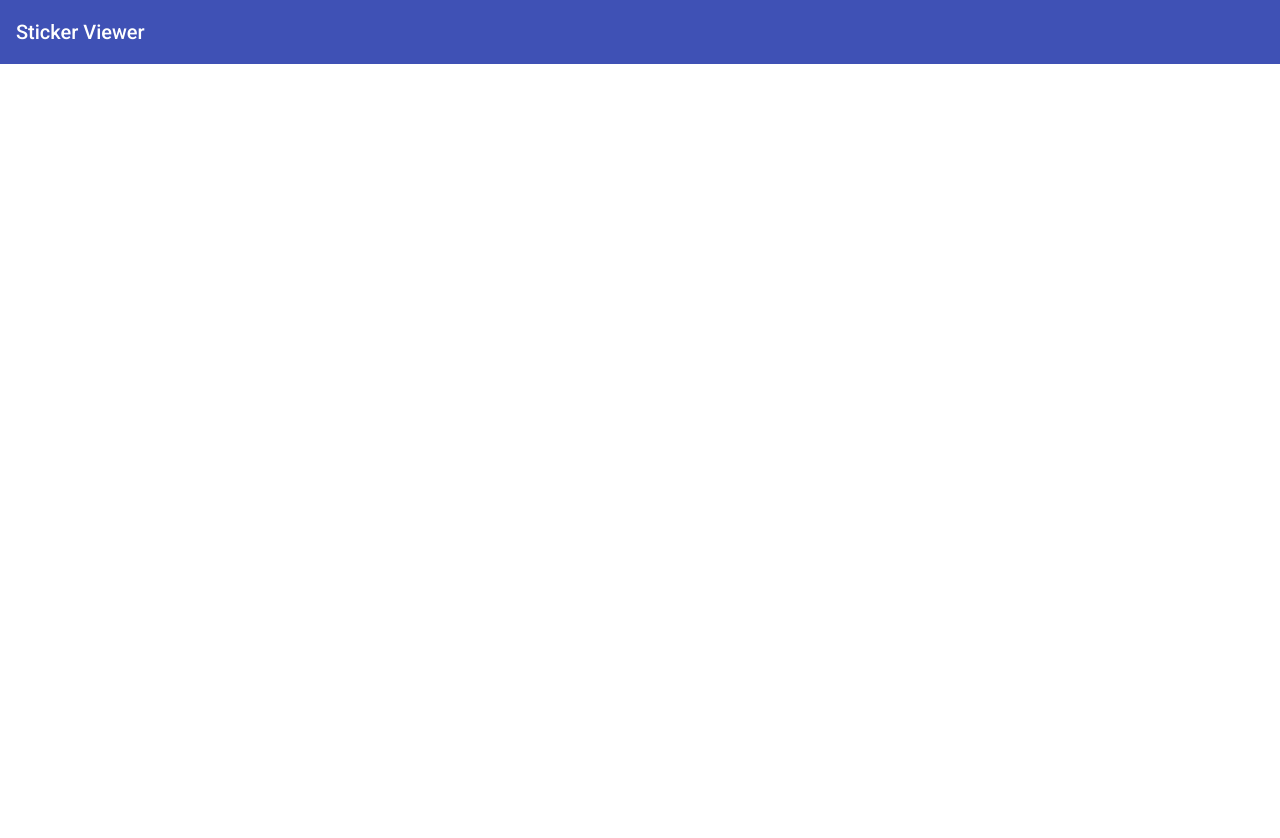
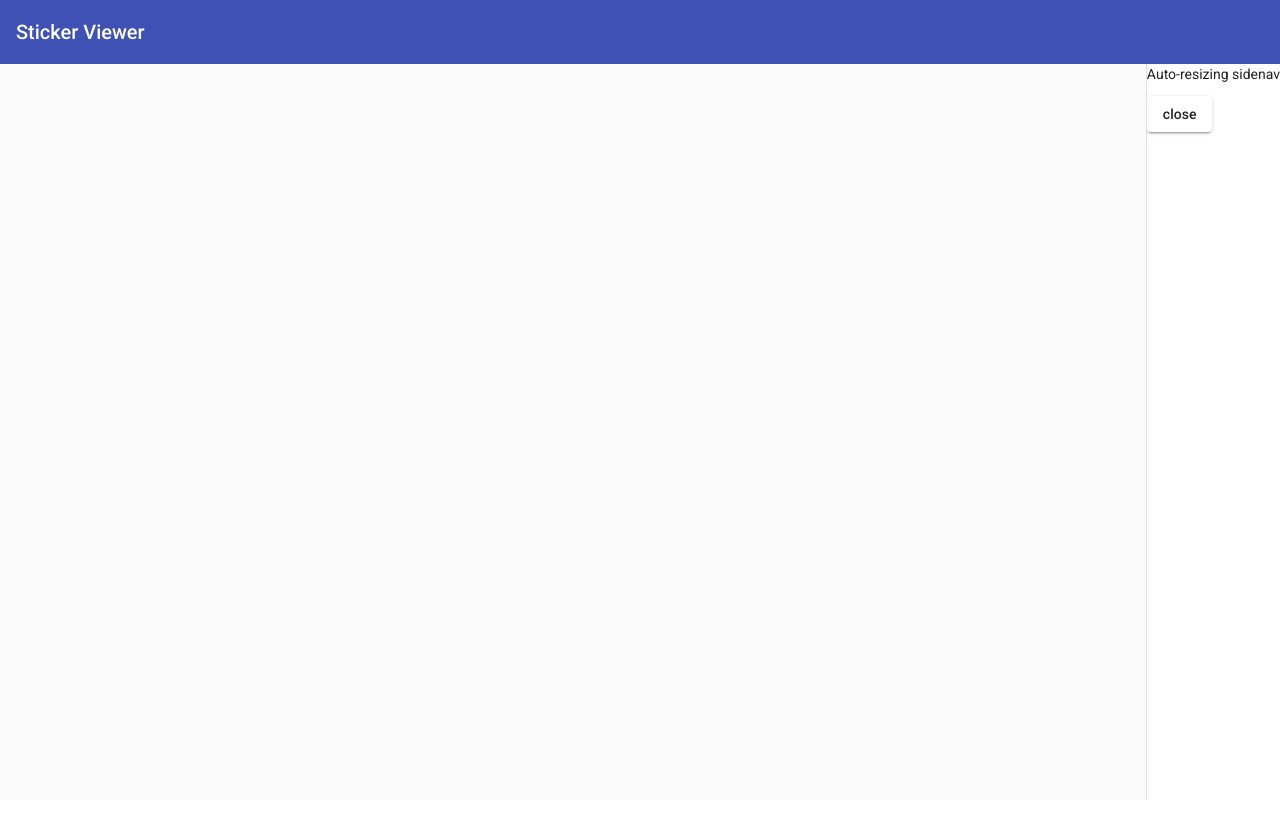
Before and after one commit to felipewesley/fwc-2022-sticker-viewer, an Angular app: page /search in a window 1280 px wide. Shown: the top 838 px of the page. After the commit the page ends 800 px from the top, so only its background shows below. Built offline with nearby package versions, Linux system fonts and the light colour scheme.

Commit message:
layout drawer - overflow config

```diff
--- a/src/app/layout/layout.component.html
+++ b/src/app/layout/layout.component.html
@@ -1,10 +1,14 @@
-<!-- Toolbar -->
-<mat-toolbar [color]="'primary'">
-    <span>Sticker Viewer</span>
-</mat-toolbar>
+<div class="container" role="main">
 
-<div class="content" role="main">
+    <!-- Toolbar -->
+    <div class="toolbar">
+        <mat-toolbar [color]="'primary'">
+            <span>Sticker Viewer</span>
+        </mat-toolbar>
+    </div>
 
-    <router-outlet></router-outlet>
+    <div class="content">
+        <router-outlet></router-outlet>
+    </div>
 
 </div>
--- a/src/app/layout/layout.component.scss
+++ b/src/app/layout/layout.component.scss
@@ -1,8 +1,26 @@
-.content {
+.container {
 
     display: block;
     height: 100%;
     width: 100%;
+    max-height: 100vh;
+
+    position: relative;
+
+    .toolbar {
+        position: sticky;
+        top: 0;
+        left: 0;
+        display: flex;
+        width: 100%;
+    }
+
+    .content {
+        display: block;
+        max-width: 100%;
+        height: 100%;
+        max-height: calc(100% - 64px);
+    }
 }
 
 /* Responsive Styles */
@@ -10,6 +28,13 @@
 
 }
 
+/* When toolbar height changes */
+@media screen and (max-width: 600px) {
+    .content {
+        max-height: calc(100% - 56px) !important;
+    }
+}
+
 @media screen and (max-width: 575px) {
 
 }
--- a/src/app/modules/home/home.component.html
+++ b/src/app/modules/home/home.component.html
@@ -0,0 +1,7 @@
+<div class="container">
+
+    <button mat-raised-button [color]="'primary'" [routerLink]="['/', 'search']">
+        Ir para pesquisa
+    </button>
+
+</div>
--- a/src/app/modules/home/home.component.scss
+++ b/src/app/modules/home/home.component.scss
@@ -0,0 +1,5 @@
+.container {
+
+    padding: 24px;
+
+}
--- a/src/app/modules/pesquisa/pesquisa.component.html
+++ b/src/app/modules/pesquisa/pesquisa.component.html
@@ -1 +1,50 @@
-<router-outlet></router-outlet>
+<mat-drawer-container class="drawer-container" [hasBackdrop]="false" [autosize]="true">
+
+    <!-- Drawer -->
+    <mat-drawer
+        #drawer
+        class="drawer-sidebar"
+        [mode]="'side'"
+        [opened]="true"
+        [position]="'end'">
+
+        <p>Auto-resizing sidenav</p>
+        <!-- <router-outlet></router-outlet> -->
+        <button mat-raised-button (click)="drawer.close()">
+            close
+        </button>
+
+    </mat-drawer>
+
+    <!-- Content -->
+    <mat-drawer-content class="drawer-content">
+
+        <div>
+            <br><br><br><br><br>
+            <br><br><br><br><br>
+            <br><br><br><br><br>
+            <br><br><br><br><br>
+            <br><br><br><br><br>
+            <br><br><br><br><br>
+            <br><br><br><br><br>
+            <br><br><br><br><br>
+        </div>
+
+        <button type="button" mat-button (click)="drawer.toggle()">
+            Toggle sidenav
+        </button>
+
+        <div>
+            <br><br><br><br><br>
+            <br><br><br><br><br>
+            <br><br><br><br><br>
+            <br><br><br><br><br>
+            <br><br><br><br><br>
+            <br><br><br><br><br>
+            <br><br><br><br><br>
+            <br><br><br><br><br>
+        </div>
+
+    </mat-drawer-content>
+
+</mat-drawer-container>
--- a/src/app/modules/pesquisa/pesquisa.component.scss
+++ b/src/app/modules/pesquisa/pesquisa.component.scss
@@ -0,0 +1,31 @@
+.drawer-container {
+
+    width: 100%;
+    height: 100%;
+    max-height: 100%;
+    overflow: hidden;
+
+    .drawer-sidebar {
+
+        display: block;
+        overflow: auto;
+
+        height: 100%;
+        max-height: 100%;
+    }
+
+    .drawer-content {
+
+        // background: rgb(95,70,158);
+        // background: radial-gradient(circle, rgba(95,70,158,1) 0%, rgba(82,191,179,1) 70%);
+
+        display: block;
+        overflow: auto;
+
+        height: 100%;
+        max-height: 100%;
+
+        padding: 24px;
+
+    }
+}
--- a/src/styles.scss
+++ b/src/styles.scss
@@ -2,7 +2,7 @@
 
 html, body { height: 100%; }
 body { margin: 0; font-family: Roboto, "Helvetica Neue", sans-serif; font-size: 14px; box-sizing: border-box; }
-
+body * { box-sizing: border-box; }
 h1,
 h2,
 h3,
```
